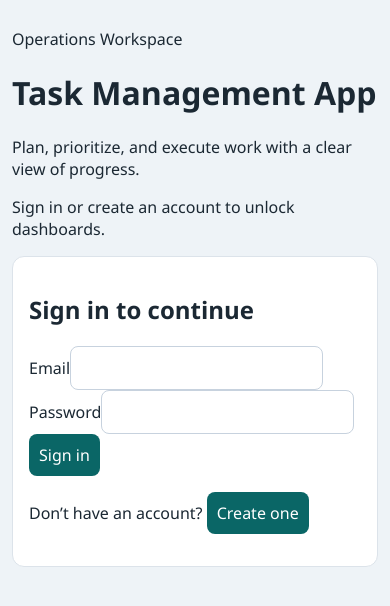
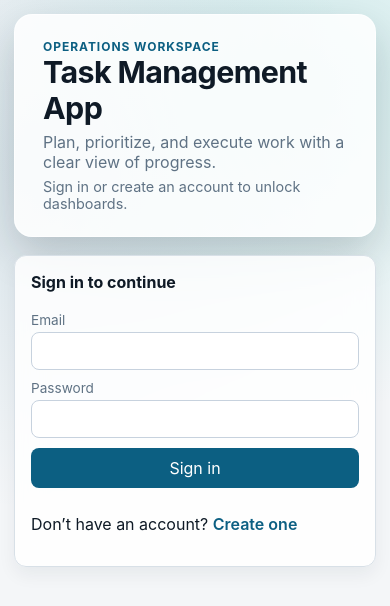
Before and after one commit to RUKUNDO7/PlaNova, a React (Vite) app in the folder frontend/: page / in a window 390 px wide. Shown: the top 606 px of the page. Built offline with nearby package versions, Linux system fonts and the light colour scheme.

Commit message:
modified the look of the frontend

```diff
--- a/frontend/src/styles.css
+++ b/frontend/src/styles.css
@@ -1,8 +1,18 @@
 :root {
   color-scheme: light;
-  font-family: "Segoe UI", Tahoma, Geneva, Verdana, sans-serif;
-  background: #eef3f7;
-  color: #1b2833;
+  font-family: "Apercu", "Inter", "Segoe UI", sans-serif;
+  --bg: #f4f6f8;
+  --panel: rgba(255, 255, 255, 0.85);
+  --ink: #0f1a26;
+  --muted: #5f7284;
+  --line: #d8e0e7;
+  --brand: #0c5f82;
+  --brand-dark: #073647;
+  --danger: #b13131;
+  background: radial-gradient(circle at 10% 20%, rgba(12, 95, 130, 0.12), transparent 45%),
+    radial-gradient(circle at 80% 10%, rgba(13, 182, 172, 0.15), transparent 40%),
+    #f4f6f8;
+  color: var(--ink);
 }
 
 * {
@@ -11,20 +21,151 @@
 
 body {
   margin: 0;
+  min-height: 100vh;
+  position: relative;
+  overflow-x: hidden;
 }
 
 .app {
-  max-width: 960px;
+  max-width: 980px;
   margin: 0 auto;
-  padding: 24px;
+  padding: 32px 20px;
+}
+
+.hero {
+  margin-bottom: 18px;
+  padding: 24px 28px;
+  border-radius: 18px;
+  background: rgba(255, 255, 255, 0.85);
+  border: 1px solid rgba(255, 255, 255, 0.7);
+  box-shadow: 0 18px 40px rgba(15, 26, 38, 0.18);
+}
+
+.hero h1 {
+  margin: 0 0 6px;
+  font-size: clamp(1.9rem, 3vw, 2.6rem);
+  letter-spacing: -0.02em;
+  color: var(--ink);
+}
+
+.eyebrow {
+  margin: 0;
+  letter-spacing: 0.08em;
+  font-size: 0.75rem;
+  text-transform: uppercase;
+  color: var(--brand);
+  font-weight: 700;
+}
+
+.subtitle {
+  margin: 0;
+  color: var(--muted);
+}
+
+.hero-meta {
+  margin: 6px 0 0;
+  color: var(--muted);
+  font-size: 0.9rem;
 }
 
 .panel {
-  background: #fff;
-  border: 1px solid #dce3ea;
+  background: var(--panel);
+  border: 1px solid var(--line);
   border-radius: 12px;
   padding: 16px;
   margin-bottom: 12px;
+  box-shadow: 0 8px 18px rgba(18, 40, 56, 0.06);
+  backdrop-filter: blur(14px);
+}
+
+.panel.auth {
+  max-width: 520px;
+}
+
+.auth-form {
+  display: grid;
+  gap: 10px;
+}
+
+.auth-header h2 {
+  margin: 0;
+  font-size: 1.2rem;
+  color: var(--ink);
+}
+
+.auth-header p {
+  margin: 4px 0 0;
+  font-size: 0.9rem;
+  color: var(--muted);
+}
+
+.link-button {
+  background: none;
+  border: none;
+  padding: 0;
+  color: var(--brand);
+  font-weight: 600;
+  cursor: pointer;
+}
+
+.link-button:focus-visible {
+  outline: 2px dashed var(--brand-dark);
+  outline-offset: 2px;
+}
+
+.auth-form label {
+  display: flex;
+  flex-direction: column;
+  gap: 4px;
+  font-size: 0.85rem;
+  color: var(--muted);
+}
+
+.auth-mode {
+  display: flex;
+  gap: 6px;
+}
+
+.auth-mode button {
+  flex: 1;
+  border: 1px solid var(--line);
+  background: #eef2f5;
+  font-weight: 600;
+  border-radius: 8px;
+  cursor: pointer;
+  transition: background 0.2s ease, color 0.2s ease;
+}
+
+.auth-mode button.active {
+  background: var(--brand);
+  color: #fff;
+}
+
+.auth-note {
+  margin: 0;
+  font-size: 0.85rem;
+  color: var(--muted);
+}
+
+.auth-state {
+  display: flex;
+  justify-content: space-between;
+  align-items: center;
+  gap: 12px;
+}
+
+.text-link {
+  background: none;
+  border: none;
+  color: var(--brand);
+  cursor: pointer;
+  font-weight: 600;
+  padding: 0;
+}
+
+.panel h2 {
+  margin: 0 0 10px;
+  font-size: 1rem;
 }
 
 .task-form {
@@ -43,19 +184,24 @@ button {
 }
 
 button {
-  background: #0a6666;
+  background: var(--brand);
   color: #fff;
   border: none;
   cursor: pointer;
+  transition: background 0.2s ease;
+}
+
+button:hover {
+  background: var(--brand-dark);
 }
 
 button.danger {
-  background: #b81f2b;
+  background: var(--danger);
 }
 
 .grid-row {
   display: grid;
-  grid-template-columns: 1fr 1fr auto;
+  grid-template-columns: repeat(auto-fit, minmax(150px, 1fr));
   gap: 8px;
 }
 
@@ -67,21 +213,131 @@ button.danger {
 .filters {
   display: flex;
   gap: 8px;
+  flex-wrap: wrap;
 }
 
 .filters button {
-  background: #dfe8ef;
-  color: #1b2833;
+  background: #e8eef3;
+  color: var(--ink);
 }
 
 .filters button.active {
-  background: #0a6666;
+  background: var(--brand);
   color: #fff;
 }
 
 .stats {
+  display: grid;
+  grid-template-columns: repeat(auto-fit, minmax(150px, 1fr));
+  gap: 12px;
+}
+
+.stats span {
+  background: rgba(15, 26, 38, 0.05);
+  border: 1px solid rgba(15, 26, 38, 0.08);
+  border-radius: 16px;
+  padding: 10px 14px;
+  font-weight: 600;
+  color: var(--ink);
+}
+
+.persona {
+  display: flex;
+  flex-direction: column;
+  gap: 10px;
+}
+
+.persona-controls {
   display: flex;
   gap: 16px;
+  flex-wrap: wrap;
+  align-items: flex-end;
+}
+
+.persona label {
+  display: flex;
+  flex-direction: column;
+  gap: 4px;
+  font-size: 0.85rem;
+  color: var(--muted);
+}
+
+.persona select {
+  min-width: 220px;
+}
+
+.notice {
+  margin: 0;
+  color: var(--muted);
+  font-size: 0.9rem;
+}
+
+.dashboards {
+  padding-bottom: 8px;
+}
+
+.dashboard-grid {
+  display: grid;
+  gap: 12px;
+  grid-template-columns: repeat(auto-fit, minmax(220px, 1fr));
+}
+
+.dashboard-card {
+  border: 1px solid var(--line);
+  border-radius: 12px;
+  padding: 12px 16px;
+  background: #fdfdfd;
+  display: flex;
+  flex-direction: column;
+  gap: 8px;
+}
+
+.dashboard-card-header {
+  display: flex;
+  justify-content: space-between;
+  align-items: center;
+}
+
+.dashboard-card-header strong {
+  display: block;
+}
+
+.dashboard-card-header p {
+  margin: 0;
+  color: var(--muted);
+  font-size: 0.8rem;
+}
+
+.dashboard-card a,
+.dashboard-card button {
+  font: inherit;
+  padding: 6px 12px;
+  border-radius: 8px;
+  border: none;
+  background: #e8eef3;
+  color: var(--ink);
+  cursor: pointer;
+  transition: background 0.2s ease;
+}
+
+.dashboard-card button:hover {
+  background: var(--brand);
+  color: #fff;
+}
+
+.dashboard-card-stats {
+  display: flex;
+  gap: 12px;
+  flex-wrap: wrap;
+  font-size: 0.85rem;
+  color: var(--muted);
+}
+
+.owner-pill {
+  margin: 6px 0 0;
+  font-size: 0.85rem;
+  color: var(--brand-dark);
+  font-weight: 600;
 }
 
 .task-list {
@@ -90,12 +346,19 @@ button.danger {
 }
 
 .task {
-  border: 1px solid #dce3ea;
-  border-radius: 10px;
-  padding: 12px;
+  border-radius: 16px;
+  padding: 18px;
   display: flex;
   justify-content: space-between;
-  gap: 10px;
+  gap: 14px;
+  background: #ffffff;
+  border-left: 4px solid #dfe8ef;
+  box-shadow: 0 15px 32px rgba(15, 26, 38, 0.08);
+  transition: transform 0.2s ease;
+}
+
+.task:hover {
+  transform: translateY(-2px);
 }
 
 .task-body {
@@ -109,13 +372,18 @@ button.danger {
 
 .task p {
   margin: 0 0 6px;
-  color: #4f5f6f;
+  color: var(--muted);
 }
 
 .task.done h3,
 .task.done p {
   text-decoration: line-through;
   color: #7a8894;
+}
+
+.task.done {
+  border-left-color: var(--brand);
+  opacity: 0.92;
 }
 
 .task-actions {
@@ -125,12 +393,13 @@ button.danger {
 }
 
 .error {
-  color: #b81f2b;
+  color: var(--danger);
+  font-weight: 600;
 }
 
 @media (max-width: 720px) {
   .app {
-    padding: 12px;
+    padding: 14px;
   }
 
   .grid-row {
```
